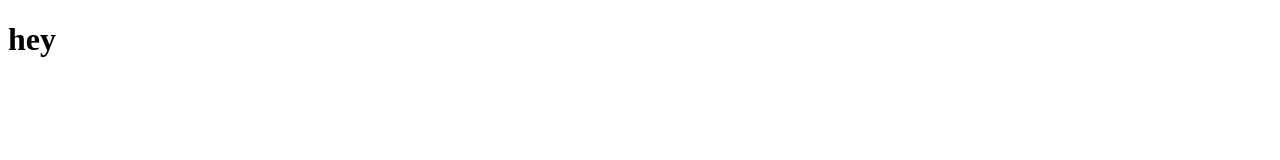
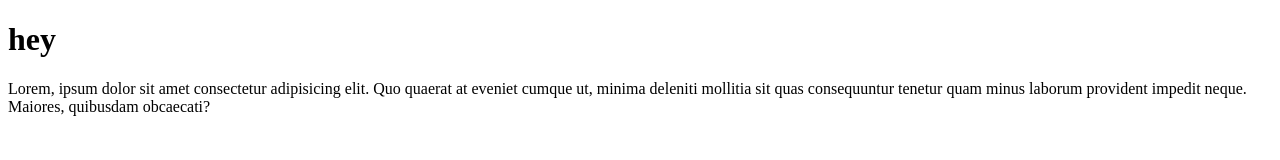
Before and after one commit to Faithdkm/faith, a plain HTML site: page index.html in a window 1280 px wide. Drawn offline with Linux system fonts and the light colour scheme.

Commit message:
second commit

```diff
--- a/index.html
+++ b/index.html
@@ -8,5 +8,6 @@
 </head>
 <body>
     <h1>hey</h1>
+    <p>Lorem, ipsum dolor sit amet consectetur adipisicing elit. Quo quaerat at eveniet cumque ut, minima deleniti mollitia sit quas consequuntur tenetur quam minus laborum provident impedit neque. Maiores, quibusdam obcaecati?</p>
 </body>
 </html>
```
